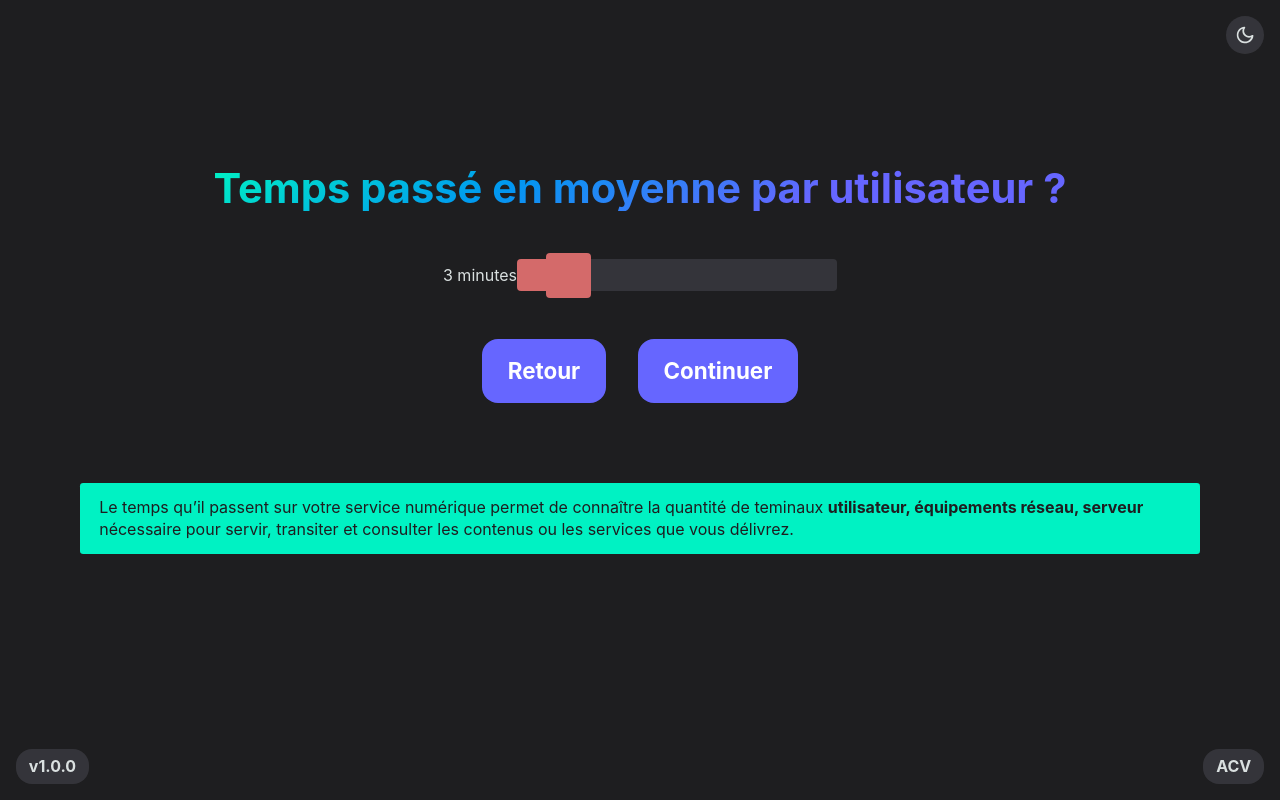
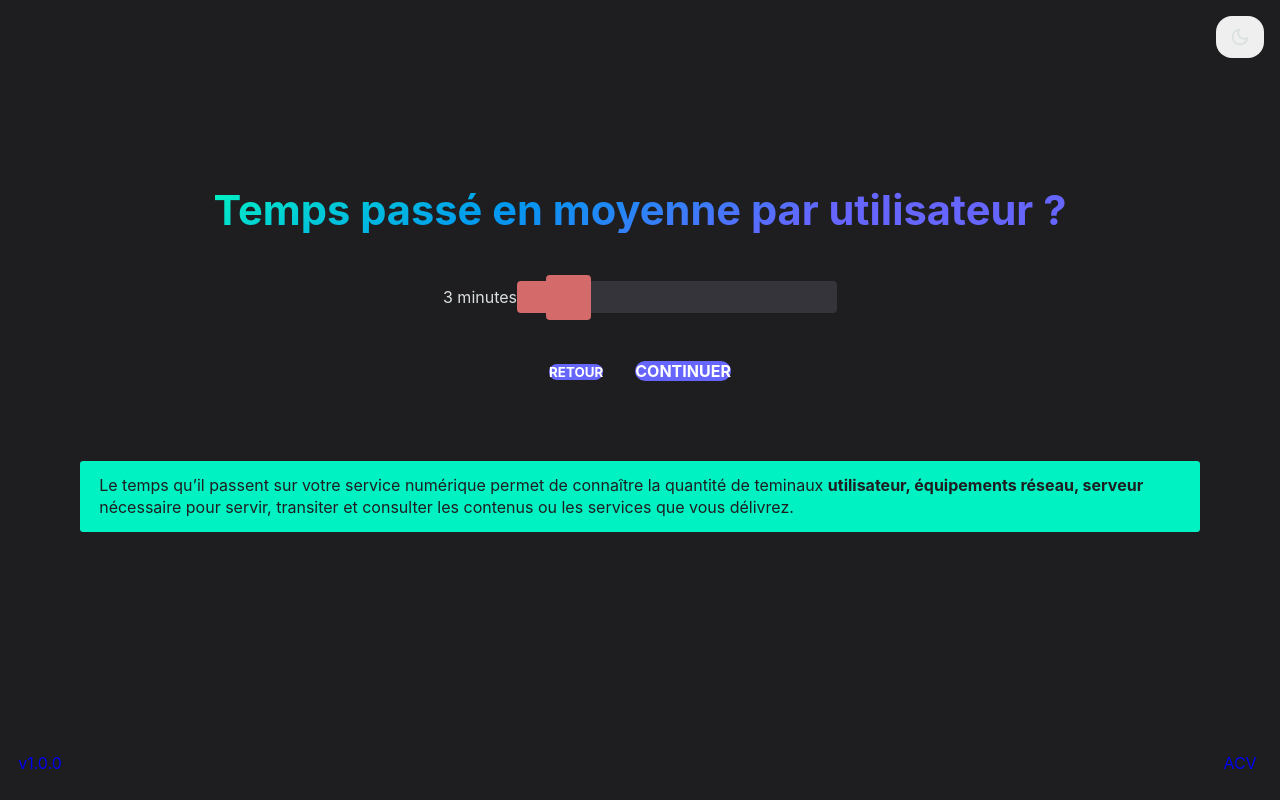
Before and after one commit to adrienloup/lcc, a React (Vite) app: page /lcc/question/temps-moyen in a window 1280 px wide. Built offline with nearby package versions, Linux system fonts and the light colour scheme.

Commit message:
Add button component

```diff
--- a/src/components/Button/Button.scss
+++ b/src/components/Button/Button.scss
@@ -1,81 +1,55 @@
 .button {
   display: inline-block;
-  padding: 1.2rem 1.6rem;
-  line-height: 1.6rem;
   border: 0;
   border-radius: 1rem;
   text-decoration: none;
+  text-transform: uppercase;
   font-family: var(--font-family);
   font-weight: bold;
-  font-size: 1.4rem;
   color: var(--button-fg);
   cursor: pointer;
 
-  // &:hover {
-  //   background-color: $color-4;
-  //   color: $color-5;
-  // }
+  &:active,
+  &:focus-visible {
+    outline: 2px solid red;
+    outline-offset: -.01rem;
+  }
+}
 
-  // &:focus-visible {
-  //   outline-offset: -.01rem;
-  // }
+.link,
+.switch,
+.tooltip {
+  display: flex;
+  align-items: center;
+  justify-content: center;
+  width: 3rem;
+  height: 2.6rem;
+  border-radius: 1rem;
 
-  // &:active {
-  //   background-color: $color-1;
-  //   color: $color-5;
-  // }
+  &:active,
+  &:focus-visible {
+    outline: 2px solid red;
+    outline-offset: -.01rem;
+  }
 }
 
 .link {
-  display: inline-block;
-  padding: .6rem .8rem;
-  border-radius: 1rem;
-  line-height: 1rem;
-  font-weight: bold;
-  font-size: 1rem;
   text-decoration: none;
-
-  .dark & {
-    background-color: var(--dark-switch-fg);
-    color: var(--dark-fg);
-  }
-
-  .light & {
-    background-color: var(--light-switch-fg);
-    color: var(--light-fg);
-  }
-
-  // &::after {
-  //   content: "";
-  //   display: block;
-  //   width: 100%;
-  //   height: 1px;
-
-  //   .dark & {
-  //     background-color: var(--dark-fg);
-  //   }
-
-  //   .light & {
-  //     background-color: var(--light-fg);
-  //   }
-  // }
 }
 
 .switch {
-  display: flex;
-  align-items: center;
-  justify-content: center;
-  width: 2.4rem;
-  height: 2.4rem;
   border: 0;
-  border-radius: 50%;
+  cursor: pointer;
+}
+
+.tooltip {
+  margin-top: .25rem;
+  background-color: transparent;
+  border: 0;
   cursor: pointer;
 
-  .dark & {
-    background-color: var(--dark-switch-fg);
-  }
-
-  .light & {
-    background-color: var(--light-switch-fg);
+  .icon {
+    width: 1.5rem;
+    height: 1.5rem;
   }
 }
--- a/src/components/Button/Button.tsx
+++ b/src/components/Button/Button.tsx
@@ -3,8 +3,20 @@ import { Link } from 'react-router-dom'
 import Icon from '../Icon/Icon'
 import './Button.scss'
 
-function Button({ cssClass, label, to, href, icon, role, ariaLabel, ariaExpanded, ariaChecked, click }: ButtonProps) {
-  console.log('button');
+function Button({
+    cssClass,
+    label,
+    to,
+    href,
+    icon,
+    role,
+    ariaLabel,
+    ariaExpanded,
+    ariaChecked,
+    ariaSelected,
+    ariaControls,
+    click
+  }: ButtonProps) {
   const button = () => {
     if (to) {
       return (
@@ -41,6 +53,8 @@ function Button({ cssClass, label, to, href, icon, role, ariaLabel, ariaExpanded
           aria-label={ariaLabel}
           aria-expanded={ariaExpanded}
           aria-checked={ariaChecked}
+          aria-selected={ariaSelected}
+          aria-controls={ariaControls}
           onClick={click}
         >
           {label}
--- a/src/models/button.tsx
+++ b/src/models/button.tsx
@@ -8,5 +8,7 @@ export interface ButtonProps {
   ariaLabel?: string;
   ariaExpanded?: boolean;
   ariaChecked?: boolean;
+  ariaSelected?: boolean;
+  ariaControls?: string;
   click?: () => void;
 }
```
